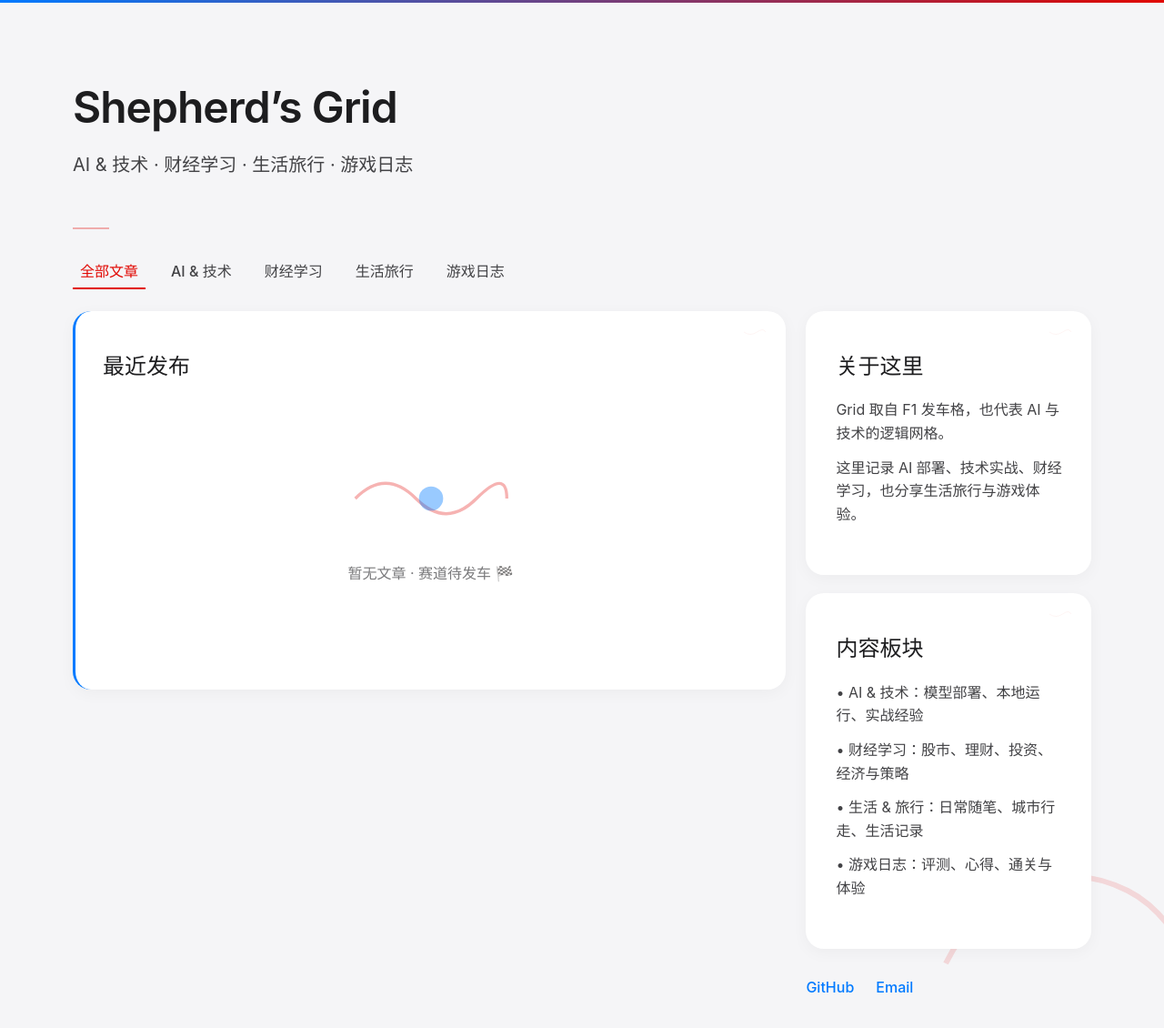
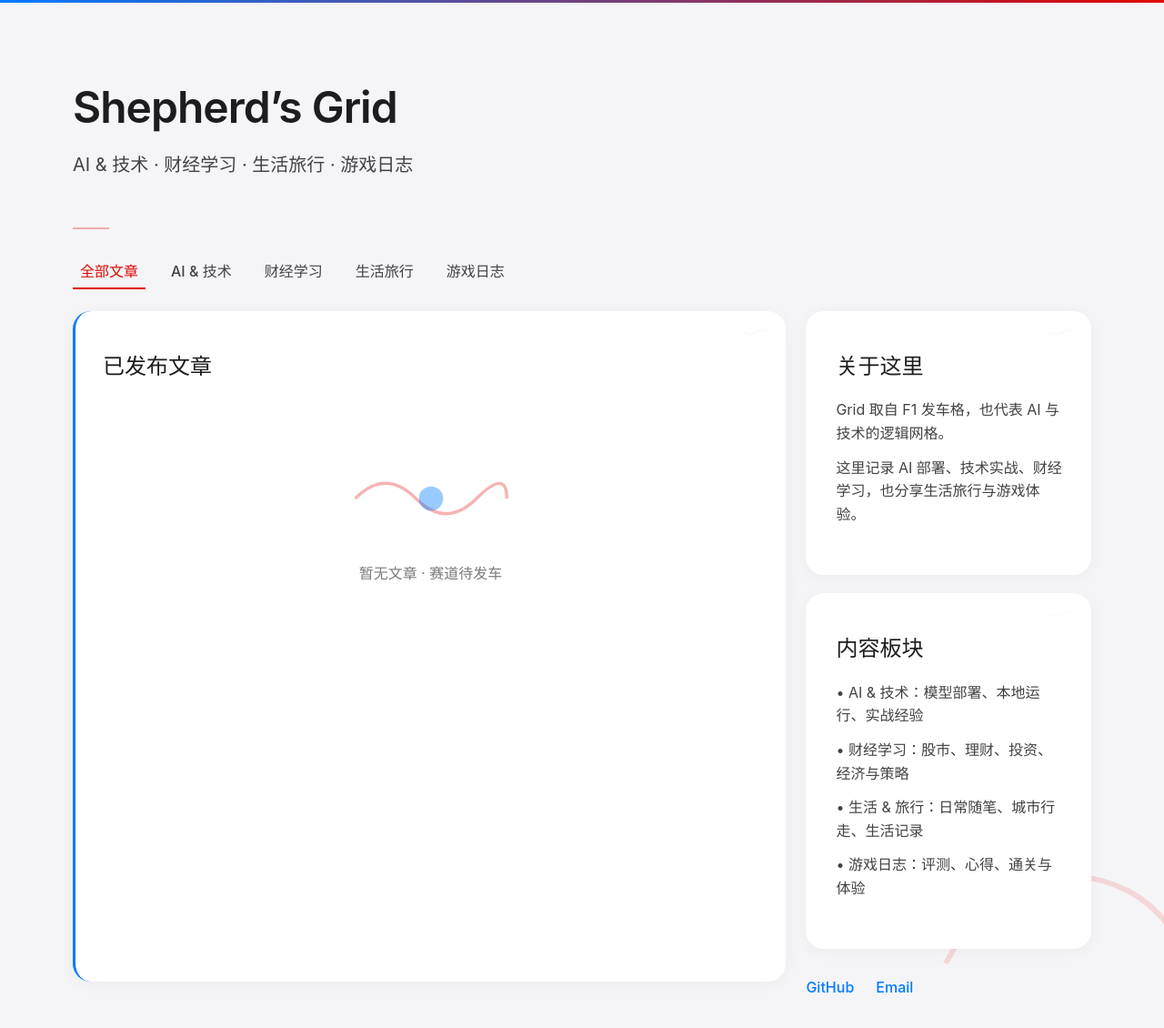
Before and after one commit to Leclerc423/Leclerc423.github.io, a Jekyll site: the page built from index.html, in a window 1280 px wide and 1179 px high. Shown: the top 1130 px of the window at 91% size. Built offline with Jekyll 4.4.1, drawn with Linux system fonts in a browser that asks for light colours.

Commit message:
结构优化

```diff
--- a/index.html
+++ b/index.html
@@ -30,34 +30,46 @@ layout: none
     <a href="#" data-category="game-log">游戏日志</a>
   </div>
   <div class="content-wrapper">
-    <div class="main-content">
+
     <div class="card card-tech" id="all-articles">
-        <h2>最近发布</h2>
-        <div id="article-list">
-          {% assign pinned_articles = site.articles | where: "pinned", true | sort: "date", "last" %}
-          {% assign normal_articles = site.articles | where: "pinned", false | sort: "date", "last" %}
-          {% assign all_articles = pinned_articles | concat: normal_articles %}
-          {% if all_articles.size > 0 %}
-            {% for article in all_articles %}
+      <h2>已发布文章</h2>
+      <div class="article-list">
+        {% assign sorted_articles = site.articles | sort: "date" | reverse %}
+        {% assign pinned_articles = sorted_articles | where: "pinned", true %}
+        {% assign normal_articles = sorted_articles | where: "pinned", false %}
+
+        {% if site.articles.size > 0 %}
+         {% for article in pinned_articles %}
           <div class="article-item{% if article.pinned %} pinned{% endif %}" data-category="{{ article.category }}">
            <a href="{{ article.url }}" class="article-title">
-                {% if article.pinned %}🔹 {{ article.title }}（置顶）{% else %}{{ article.title }}{% endif %}
+            {% if article.pinned %}🔹 {% endif %}{{ article.title }}
             </a>
-              <div class="article-tag tag-{{ article.tag_type }}">{{ article.tag }}</div>
+            <div class="article-tag tag-{{ article.tag-type }}">{{ article.tag }}</div>
+            <div class="article-date">{{ article.date | date: "%Y-%m-%d" }}</div>
+          </div>
+          {% endfor %}
+
+          {% for article in normal_articles %}
+          <div class="article-item" data-category="{{ article.category }}">
+           <a href="{{ article.url }}" class="article-title">{{ article.title }}</a>
+           <div class="article-tag tag-{{ article.tag-type }}">{{ article.tag }}</div>
+           <div class="article-date">{{ article.date | date: "%Y-%m-%d" }}</div>
           </div>
           {% endfor %}
         {% else %}
           <div class="empty-state">
-            <svg class="empty-track" viewBox="0 0 120 60" xmlns="http://www.w3.org/2000/svg">
+            <div class="empty-track">
+             <svg viewBox="0 0 120 60" xmlns="http://www.w3.org/2000/svg">
                <path d="M10,30 Q30,10 50,30 T90,30 T110,30" stroke="#e10600" stroke-width="2" fill="none" opacity="0.3"/>
                 <circle cx="60" cy="30" r="8" fill="#007aff" opacity="0.4"/>
               </svg>
-            <p class="empty-text">暂无文章 · 赛道待发车 🏁</p>
+            </div>
+            <p class="empty-text">暂无文章 · 赛道待发车</p>
           </div>
         {% endif %}
       </div>
     </div>
-    </div>
+
     <div class="side-content">
       <div class="card card-side">
         <h2>关于这里</h2>
```
Lines whose indentation alone changed are shown as unchanged.
